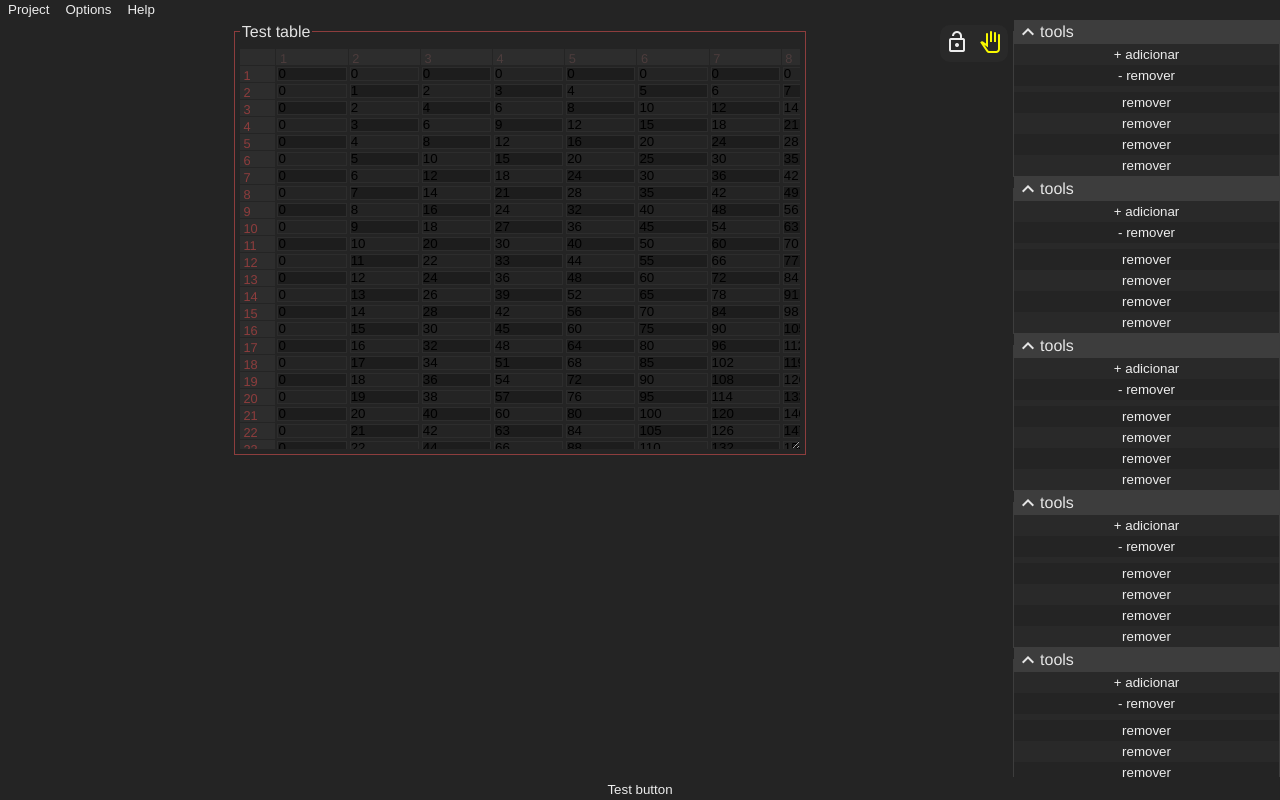
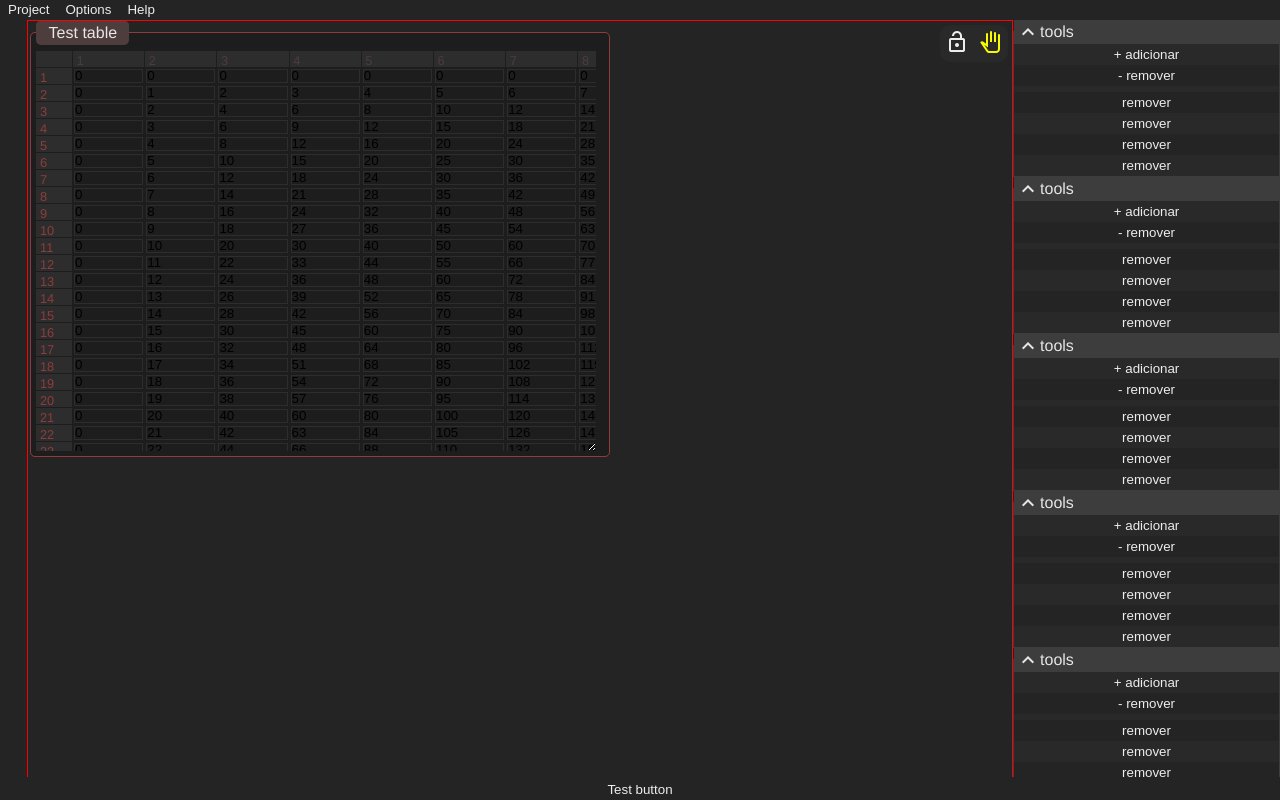
Before and after one commit to DarkCat5501/Anastasia, a Vue app: page / in a window 1280 px wide. Built offline with nearby package versions, Linux system fonts and the light colour scheme.

Commit message:
WIP: added DataTable dragging and paths

```diff
--- a/src/components/DataTable.vue
+++ b/src/components/DataTable.vue
@@ -1,7 +1,14 @@
 <template>
-	<fieldset class="table-win">
-		<legend>Test table</legend>
-		<div class="table-grid" :style="{'--rows':rows,'--cols':cols}" title="Test table">
+	<fieldset
+		class="table-win"
+		:style="{'--pos-x':`${positions[0].x}px`,'--pos-y':`${positions[0].y}px`}"
+		>
+		<legend @dblclick="handleShow" draggable="true"
+			@dragend="(e)=>handleDrop(e,0)"
+			@dragstart="(e)=>handleStart(e,0)">
+			Test table
+		</legend>
+		<div v-show="isVisible" class="table-grid" :style="{'--rows':rows,'--cols':cols}" title="Test table">
 
 			<span class="col-label"></span>
 			<template v-for="col of range(cols)">
@@ -19,11 +26,36 @@
 </template>
 
 <script setup lang="ts">
-import { ref } from 'vue';
+import { ref, unref } from 'vue';
+
+const positions = ref([{x:0,y:0},{x:0,y:0}]);
+const starts = ref([{x:0,y:0},{x:0,y:0}]);
+
+function handleStart(e: DragEvent,index:number) {
+	const sts = unref(starts);
+	sts[index] = {x:e.screenX,y:e.screenY};
+	starts.value = sts;
+}
+
+function handleDrop(e: DragEvent,index:number) {
+	const pos = unref(positions);
+
+	const p = pos[index];
+
+	p.y += e.screenY - unref(starts)[index].y;
+	p.x += e.screenX - unref(starts)[index].x;
+
+	positions.value = pos;
+}
 
 
 const rows = ref(30);
 const cols = ref(10);
+const isVisible=ref(true);
+
+function handleShow(){
+	isVisible.value = !unref(isVisible);
+}
 
 function* range(n){
 	for(let i=0;i<n;i++){
@@ -44,11 +76,28 @@ function* table_range(n,m){
 <style scoped>
 
 .table-win{
+	position:absolute;
+	top:var(--pos-y,10px);
+	left:var(--pos-x,10px);
 	width: fit-content;
 	height: fit-content;
 	border:1px solid var(--th-cl2);
-	padding:5px;
+	padding:0.36rem;
+	padding-right: 0.76rem;
+	border-radius: 5px;
 	overflow: hidden;
+	background: var(--th-cl0);
+}
+
+.table-win > legend {
+	background: var(--th-cl1);
+	border-radius:5px;
+	padding-inline: 0.76rem;
+	display: block;
+}
+
+.table-win > legend:hover {
+	background:var(--th-cl2);
 }
 
 .table-grid {
@@ -63,8 +112,8 @@ function* table_range(n,m){
 	height: fit-content;
 	max-width: 35rem;
 	max-height: 25rem;
-	min-width: 10rem;
-	min-height: 4ch;
+	min-width: 12rem;
+	min-height: 10ch;
 	overflow: scroll;
 	scrollbar-width: initial;
 	scroll-snap-align: proximity;
--- /dev/null
+++ b/src/components/NodeLink.vue
@@ -0,0 +1,81 @@
+<template>
+	<div class="path">
+		<svg class="curve" ref="element" fill="none" width="1">
+			<path :d="shape"/>
+		</svg>
+
+		<div class="dot" draggable="true" :style="{'--left':`${positions[0].x}px`,'--top':`${positions[0].y}px`}" @dragstart="(e) => handleStart(e,0)" @dragend="(e)=>handleDrop(e,0)"></div>
+		<div class="dot" draggable="true" :style="{'--left':`${positions[1].x}px`,'--top':`${positions[1].y}px`}" @dragstart="(e) => handleStart(e,1)" @dragend="(e)=>handleDrop(e,1)"></div>
+
+		<!-- <div class="dot" draggable="true" @drop=handle></div> -->
+	</div>
+</template>
+
+<script setup lang="ts">
+import { computed, onMounted, ref, unref } from 'vue';
+
+const element = ref<HTMLOrSVGElement>();
+const positions = ref([{x:0,y:0},{x:0,y:0}]);
+const starts = ref([{x:0,y:0},{x:0,y:0}]);
+
+function handleStart(e: DragEvent,index:number) {
+	const sts = unref(starts);
+	sts[index] = {x:e.screenX,y:e.screenY};
+	starts.value = sts;
+}
+
+function handleDrop(e: DragEvent,index:number) {
+	const pos = unref(positions);
+
+	const p = pos[index];
+
+	p.y += e.screenY - unref(starts)[index].y;
+	p.x += e.screenX - unref(starts)[index].x;
+
+	positions.value = pos;
+}
+
+const shape = computed(() => {
+	const p0 = unref(positions)[0];
+	const p1 = unref(positions)[1];
+	const pm = {x: (p0.x+p1.x)/2, y:(p0.y+p1.y)/2};
+	const p2 = {x: (p0.x+p1.x)/2,y:p0.y};
+
+	return `M${p0.x},${p0.y} Q${p2.x},${p2.y} ${pm.x},${pm.y} T${p1.x},${p1.y}`
+})
+
+onMounted(() => {
+	console.log(unref(element));
+})
+
+</script>
+
+<style scoped>
+.path {
+	position:absolute;
+	top:0;
+	left:0;
+}
+.curve {
+	position:relative;
+	width:100%;
+	height:100%;
+	overflow: visible;
+	stroke: magenta;
+	stroke-width: 3;
+	stroke-opacity: 0.8;
+	stroke-linecap: round;
+}
+
+.dot {
+	z-index: 999;
+	width:10px;
+	height:10px;
+	background:var(--color,magenta);
+	top:var(--top,0);
+	left:var(--left,0);
+	position:absolute;
+	transform: translate(-50%,-50%);
+	border-radius:100px;
+}
+</style>
--- a/src/components/Viewport.vue
+++ b/src/components/Viewport.vue
@@ -1,5 +1,5 @@
 <template>
-	<main v-setup ref="viewport" class="an-viewport">
+	<div class="an-viewport">
 		<div class="overlay-menu">
 			<button @click="toggleLock">
 				<span v-if="locked" class="material-symbols-outlined">lock</span>
@@ -9,19 +9,44 @@
 				<span class="material-symbols-outlined" :class="{'active':pan_active}">pan_tool</span>
 			</button>
 		</div>
+		<main v-setup ref="viewport" class="an-panport">
 
-		<DataTable/>
-	</main>
+			<DataTable/>
+			<DataTable/>
+			<DataTable/>
+			<DataTable/>
+			<DataTable/>
+
+			<!-- <NodeLink/> -->
+			<!-- <NodeLink/> -->
+		</main>
+	</div>
 </template>
 <script setup lang="ts">
 
 import { ref } from "vue";
 import {MainViewport} from "../composables/viewport";
 import DataTable from "./DataTable.vue";
+import NodeLink from "./NodeLink.vue";
+
+function handleColision(){
+	console.log(arguments);
+}
 
 const vSetup = {
 	created: (el) => {
+		// console.log("click");
 		// MainViewport.attach(el);
+		const options = {
+			root: el,
+			threshold:0
+		};
+
+		el._cl_obs = new IntersectionObserver(handleColision, {
+			root:el,
+			threshold:0,
+			rootMargin:"10px",
+		});
 	},
 	// beforeMount: (el) => {},
 	// mounted: (el) => {},
@@ -50,8 +75,22 @@ function togglePan(){
 	display: flex;
 	justify-content: center;
 	position: relative;
-	height: 100%;
+	height: 100%; width:100%;
+	overflow:hidden;
 	/* user-zoom: fixed; */
+}
+.an-panport{
+	position:relative;
+	overflow: scroll;
+	transform: translate(var(--pos-x,0px),var(--pos-y,0px));
+	border:1px solid red;
+	width:100%;
+	height:100%;
+	padding:3rem;
+	scroll-margin: 3rem;
+	scroll-padding: 10rem;
+	scroll-behavior: smooth;
+
 }
 button {
 	padding:5px;
```
